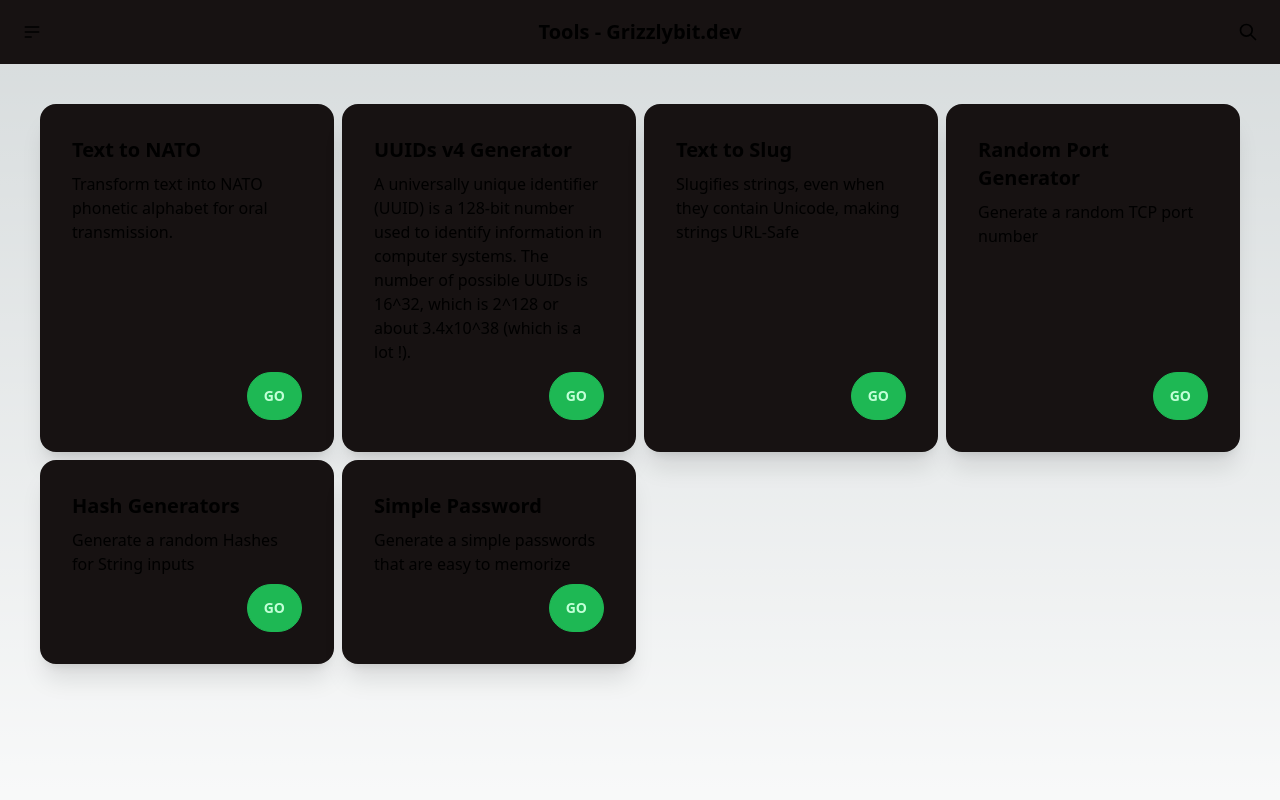
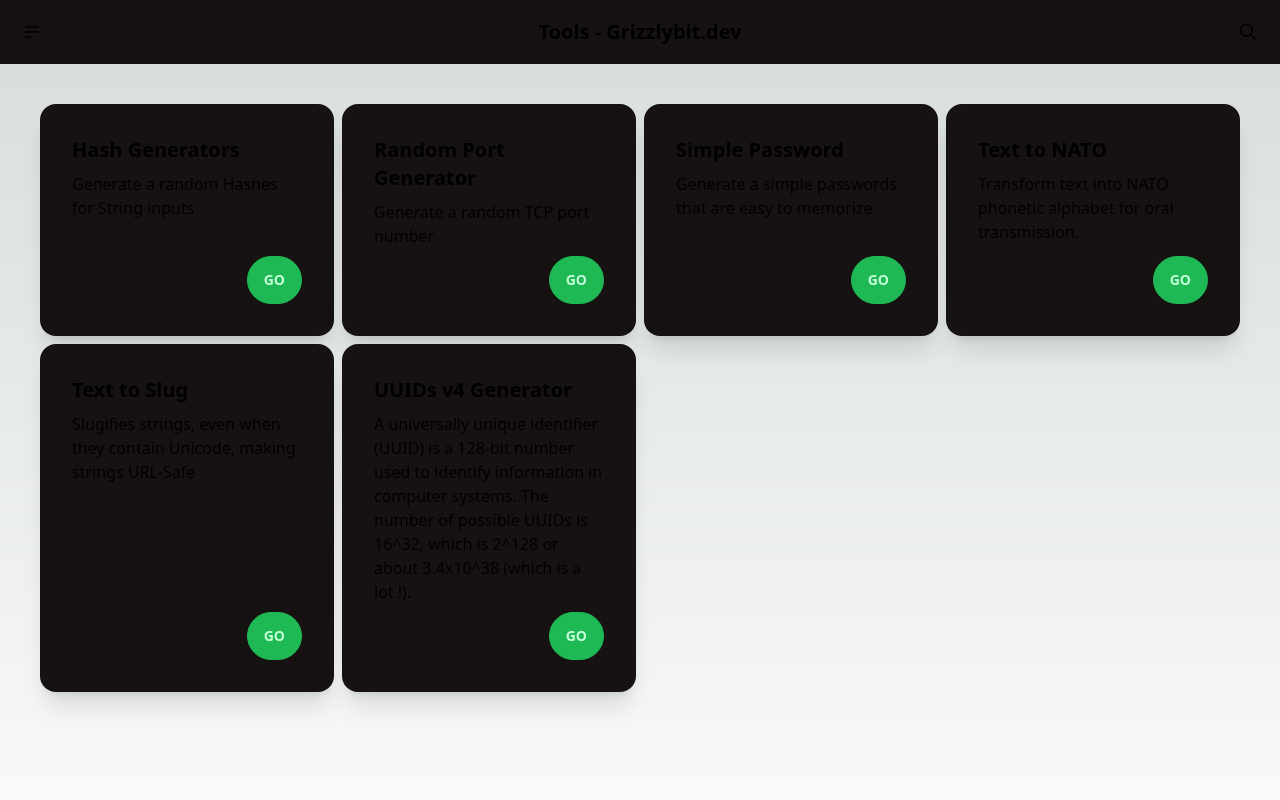
Before and after one commit to zubair1024/grizzly-tools, a Next.js app: page / in a window 1280 px wide. Shown: the top 800 px of the page. Built offline with nearby package versions, Linux system fonts and the light colour scheme.

Commit message:
sorting routes

```diff
--- a/src/data/routes.ts
+++ b/src/data/routes.ts
@@ -34,5 +34,11 @@
 ];
 
 export default routes.sort((a, b) => {
-  return Number(a.title) - Number(b.title);
+  if (a.title < b.title) {
+    return -1;
+  }
+  if (a.title > b.title) {
+    return 1;
+  }
+  return 0;
 });
```
